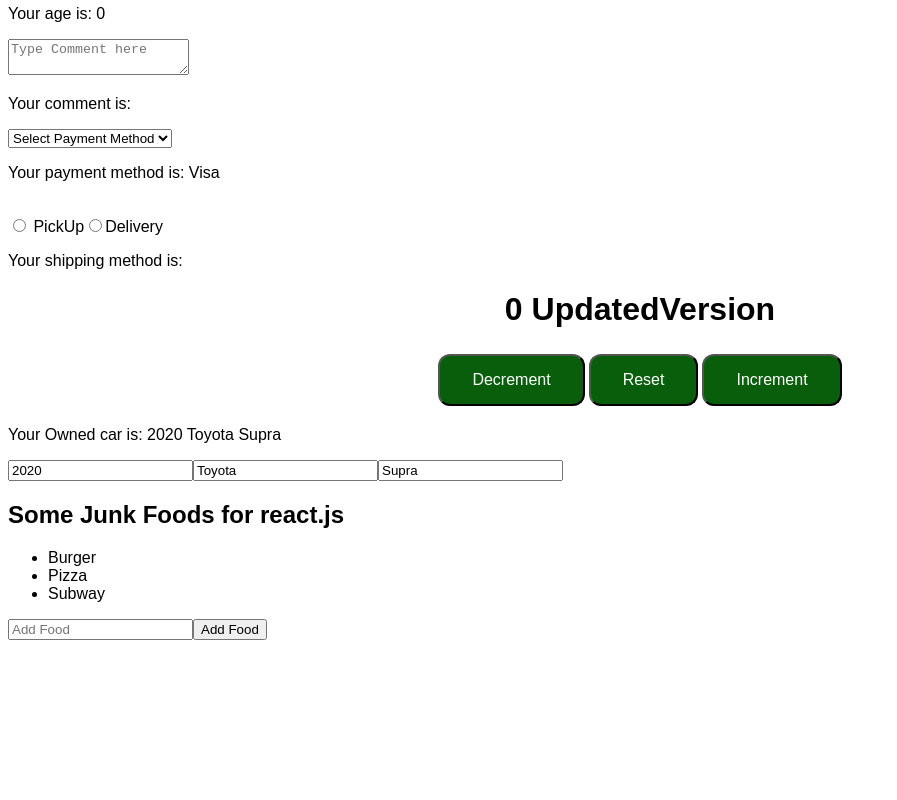
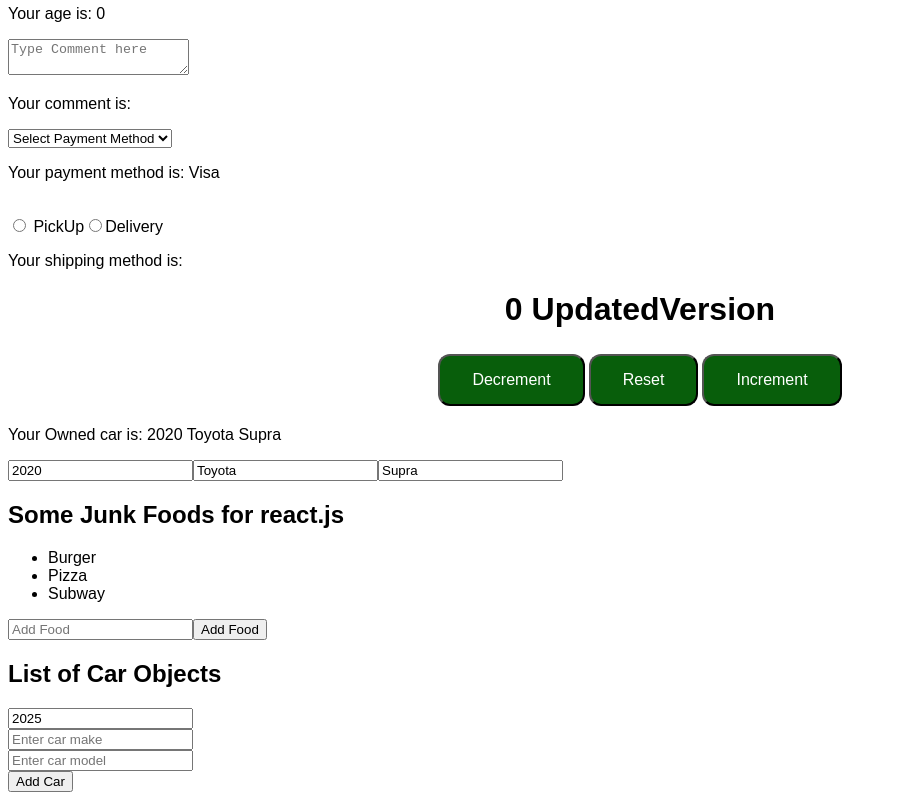
Before and after one commit to niloyblueee/Learning_ReactJS, a React (Vite) app in the folder learning_react/: page / in a window 1280 px wide. Shown: the part 1500-2300 px from the top of the page, without its empty margins (0-897 px from the left). Before the commit the page ends 2148 px from the top, so only its background shows below. Built offline with nearby package versions, Linux system fonts and the light colour scheme.

Commit message:
//learnt how to update array of objects

```diff
--- a/learning_react/src/App.jsx
+++ b/learning_react/src/App.jsx
@@ -19,7 +19,11 @@
 import CounterUp from './CounterUpdaterFunc.jsx';
 
 import DynamicCar from './DynamicCar.jsx';
+
 import JunkFoods from './JunkFoods.jsx';
+
+import ArrObjects from './ArrObjects.jsx'
+
 function App() {
     return (
         <>
@@ -63,8 +67,9 @@
 
         <JunkFoods/>
 
+        {/*learning to update array of objects */}
 
-
+        <ArrObjects/>
 
         </>
 
--- /dev/null
+++ b/learning_react/src/ArrObjects.jsx
@@ -0,0 +1,57 @@
+import React, { useState } from 'react';
+//learnt how to update array of objects
+function ArrObjects() {
+
+    const [cars, setCars] = useState([]);
+    const [carYear, setCarYear] = useState(new Date().getFullYear());
+    const [carMake, setCarMake] = useState("");
+    const [carModel, setCarModel] = useState("");
+
+    function handleAddCar(){
+
+        const newCar = {year: carYear,
+                                      make: carMake,
+                                      model: carModel};
+
+        setCars(c => [...c, newCar]);
+
+        setCarYear(new Date().getFullYear());
+        setCarMake("");
+        setCarModel("");
+    }
+
+    function handleRemoveCar(index){
+        setCars(c => c.filter((_, i) => i !== index));
+    }
+
+    function handleYearChange(event){
+        setCarYear(event.target.value);
+    }
+
+    function handleMakeChange(event){
+        setCarMake(event.target.value);
+    }
+
+    function handleModelChange(event){
+        setCarModel(event.target.value);
+    }
+
+    return (<div>
+                <h2>List of Car Objects</h2>
+                <ul>
+                    {cars.map((car, index) =>
+                        <li key={index} onClick={() => handleRemoveCar(index)}>
+                            {car.year} {car.make} {car.model}
+                        </li>)}
+                </ul>
+
+                <input type="number" value={carYear} onChange={handleYearChange}/><br/>
+                <input type="text" value={carMake} onChange={handleMakeChange}
+                       placeholder="Enter car make"/><br/>
+                <input type="text" value={carModel} onChange={handleModelChange}
+                       placeholder="Enter car model"/><br/>
+                <button onClick={handleAddCar}>Add Car</button>
+            </div>);
+}
+
+export default ArrObjects;
```
